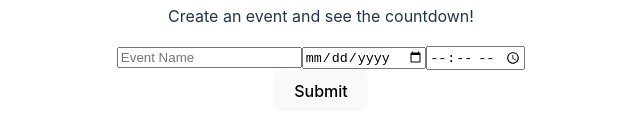
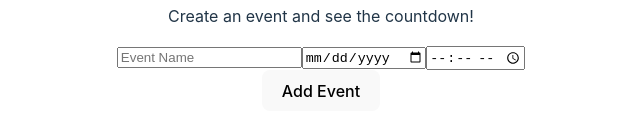
Before and after one commit to steven-jacovitch/Event_Creator_Project, a React (Vite) app: page / in a window 1280 px wide. Shown: the part 405-540 px from the top of the page, without its empty margins (319-959 px from the left). Built offline with nearby package versions, Linux system fonts and the light colour scheme.

Commit message:
added functionality of events being saved in local storage & multiple events being stored in an array

```diff
--- a/src/App.jsx
+++ b/src/App.jsx
@@ -1,4 +1,4 @@
-import { useState } from 'react'
+import { useState, useEffect } from 'react'
 import './App.css'
 import Event from './assets/components/Event'
 import InputBox from './assets/components/InputBox'
@@ -7,12 +7,35 @@ const App = () => {
   const [eventName, setEventName] = useState('');
   const [date, setDate] = useState('');
   const [time, setTime] = useState('');
-  const [targetDate, setTargetDate] = useState(null);
+  const [events, setEvents] = useState([]);
+
+  useEffect(() => {
+    // Load the events from local storage
+    const savedEvents = localStorage.getItem('events');
+
+    if (savedEvents) {
+      // Parse the events array and update the state
+      const events = JSON.parse(savedEvents);
+      setEvents(events);
+    }
+  }, []);
 
   const handleSubmit = () => {
     // Combine date and time into a single string
     const dateTime = `${date}T${time}`;
-    setTargetDate(dateTime);
+
+    // Create a new event
+    const event = {
+      eventName,
+      targetDate: dateTime
+    };
+
+    // Add the new event to the events array
+    const newEvents = [...events, event];
+    setEvents(newEvents);
+
+    // Save the events array to local storage
+    localStorage.setItem('events', JSON.stringify(newEvents));
   };
 
   return (
@@ -27,10 +50,12 @@ const App = () => {
         handleDateChange={e => setDate(e.target.value)}
         handleTimeChange={e => setTime(e.target.value)}
       />
-      <button onClick={handleSubmit}>Submit</button>
+      <button onClick={handleSubmit}>Add Event</button>
 
       <div className="event-container">
-        {targetDate && <Event eventName={eventName} targetDate={targetDate}/>}
+        {events.map((event, index) => (
+          <Event key={index} eventName={event.eventName} targetDate={event.targetDate}/>
+        ))}
       </div>
     </div>
   );
--- a/src/assets/components/Event.jsx
+++ b/src/assets/components/Event.jsx
@@ -8,6 +8,7 @@ const Event = ({ eventName, targetDate }) => {
         <div className="event">
             <h2>{eventName}</h2>
             <CountdownTimer targetDate={targetDate} />
+            <button>Remove Event</button>
         </div>
     )
 }
```
